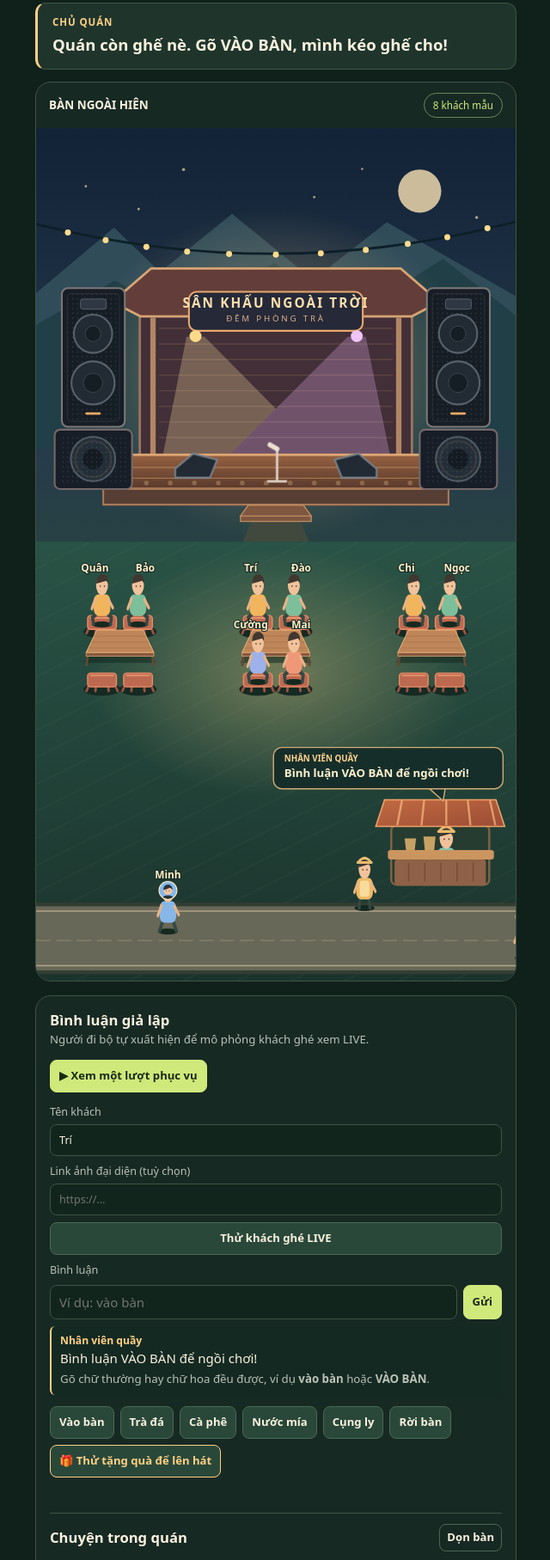
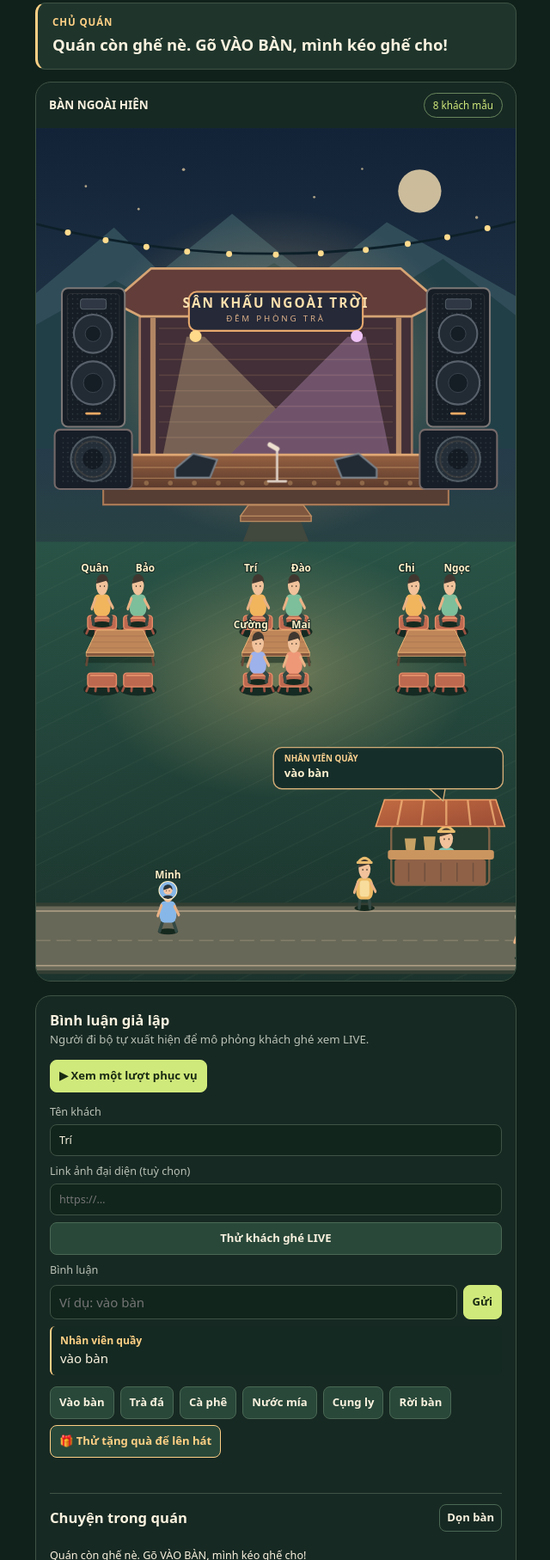
Before and after one commit to NguyenHuyenTri/quan-nuoc-via-he, a plain HTML site: page index.html in a window 1280 px wide. Shown: the part 245-2060 px from the top of the page at 86% size, without its empty margins (319-959 px from the left). Drawn offline with Linux system fonts and the light colour scheme.

Commit message:
Show only playable commands in counter prompts

```diff
--- a/index.html
+++ b/index.html
@@ -119,7 +119,7 @@
   <path d="M257 66l26 23 4-23" fill="#162e2a" stroke="#d2ad77" stroke-width="2" stroke-linejoin="round"/>
   <rect width="383" height="69" rx="14" fill="#162e2a" stroke="#d2ad77" stroke-width="2"/>
   <text x="18" y="23" fill="#ffd391" font-size="14" font-weight="800">NHÂN VIÊN QUẦY</text>
-  <text id="counter-line" x="18" y="49" fill="#fff2cf" font-size="19" font-weight="750">Bình luận VÀO BÀN để ngồi chơi!</text>
+  <text id="counter-line" x="18" y="49" fill="#fff2cf" font-size="19" font-weight="750">vào bàn</text>
 </g>
 <g id="back-seats"></g><g id="back-people"></g>
 <defs><g id="square-table" transform="translate(400 312) scale(.4) translate(-400 -312)">
@@ -144,10 +144,9 @@
 <label>Link ảnh đại diện (tuỳ chọn)<input id="guest-avatar" type="url" inputmode="url" placeholder="https://…" autocomplete="off"></label>
 <button type="button" id="preview-viewer">Thử khách ghé LIVE</button>
 <label for="comment">Bình luận</label>
-<div class="sendline"><input id="comment" maxlength="80" placeholder="Ví dụ: vào bàn" aria-describedby="comment-case" required autocomplete="off"><button type="submit" class="primary">Gửi</button></div>
+<div class="sendline"><input id="comment" maxlength="80" placeholder="Ví dụ: vào bàn" required autocomplete="off"><button type="submit" class="primary">Gửi</button></div>
 <div class="counter-hint">
-  <p><strong>Nhân viên quầy</strong><span id="counter-comment-tip">Bình luận VÀO BÀN để ngồi chơi!</span></p>
-  <p id="comment-case" class="hint">Gõ chữ thường hay chữ hoa đều được, ví dụ <b>vào bàn</b> hoặc <b>VÀO BÀN</b>.</p>
+  <p><strong>Nhân viên quầy</strong><span id="counter-comment-tip">vào bàn</span></p>
 </div>
 </form>
 <div class="grid-buttons" aria-label="Lệnh nhanh">
@@ -221,12 +220,7 @@ function info(){
   get('seat-count').textContent=samples?samples+' khách mẫu':free?free+' ghế trống':'Quán đã đầy';
   get('queue').textContent=queue.length?'Chờ ghế ('+queue.length+') · '+queue.map(x=>x.name).join(', '):'';
 }
-const counterTips=[
-  'Bình luận VÀO BÀN để ngồi chơi!',
-  'Gọi TRÀ ĐÁ, CÀ PHÊ hoặc NƯỚC MÍA!',
-  'Có ly rồi, bình luận CỤNG LY nha!',
-  'Tặng quà LIVE để lên sân khấu hát!'
-];
+const counterTips=['vào bàn','trà đá','cà phê','nước mía','cụng ly','rời bàn'];
 let counterTip=0,counterTimer=null;
 function counterTalk(message){
   const line=get('counter-line');
@@ -454,7 +448,6 @@ function takeSeat(guest,seat){
     person.actor=seatActor(seat,person);
     wiggle(person.actor.firstElementChild,[{opacity:.35},{opacity:1}],210);
     person.state='seated';person.seatedAt=performance.now();
-    counterTalk('Có chỗ rồi, ngồi chill nha!');
     status(guest.name+' đã ngồi vào bàn. Mời gọi món!');
     serve();
     advanceStage();advanceWaiting();
@@ -470,7 +463,6 @@ function join(name,avatar){
   if(free)return takeSeat(guest,free);
   queue.push(guest);info();
   status('Quán đầy rồi, '+name+' chờ ghế số '+queue.length+' trong hàng nhé.');
-  counterTalk('Đầy bàn rồi, chờ mình xếp chỗ nha!');
   advanceWaiting();
 }
 function advanceWaiting(){
@@ -527,7 +519,6 @@ async function serve(){
   if(job.seat.person!==job.person||job.person.state!=='seated'){serve();return;}
   running=true;
   const session=epoch,{seat,person,drink}=job;
-  counterTalk('Đang pha '+drink.name+', chờ xíu nha!');
   status('Nhân viên đang pha '+drink.name+' tại quầy…');
   if(!await walk(host,[serverHome,pickup],420,session))return;
   const mixingCup=cup(drink);
@@ -663,7 +654,6 @@ function cheers(name){
     tableToasts.delete(seat.tableX);
     toastEffect(table,seat.tableX,quote);
     status('Cả bàn cùng cụng ly · '+quote);
-    counterTalk('Cả bàn nâng ly, zô nè!');
     return;
   }
   const other=neighbors.sort((a,b)=>Math.hypot(a.x-seat.x,a.y-seat.y)-Math.hypot(b.x-seat.x,b.y-seat.y))[0];
@@ -737,7 +727,6 @@ function receiveGift({name,avatarUrl:photo,eventId}={}){
   primeAudio();
   clearSampleGuests();info();
   stageQueue.push({id:key(name),name,avatar:avatarUrl(photo)});
-  counterTalk('Cảm ơn quà LIVE! Mời lên hát nha!');
   if(singer||stageQueue.length>1)status(name+' đã tặng quà và đang chờ lượt hát.');
   advanceStage();advanceWaiting();
 }
--- a/styles.css
+++ b/styles.css
@@ -165,9 +165,6 @@ svg#quang-canh {
   display:block;
   color:var(--amber);
   font-size:.76rem;
-}
-.counter-hint .hint {
-  margin-top:3px;
 }
 
 .grid-buttons {
```
Also changed, not shown: README.md.
